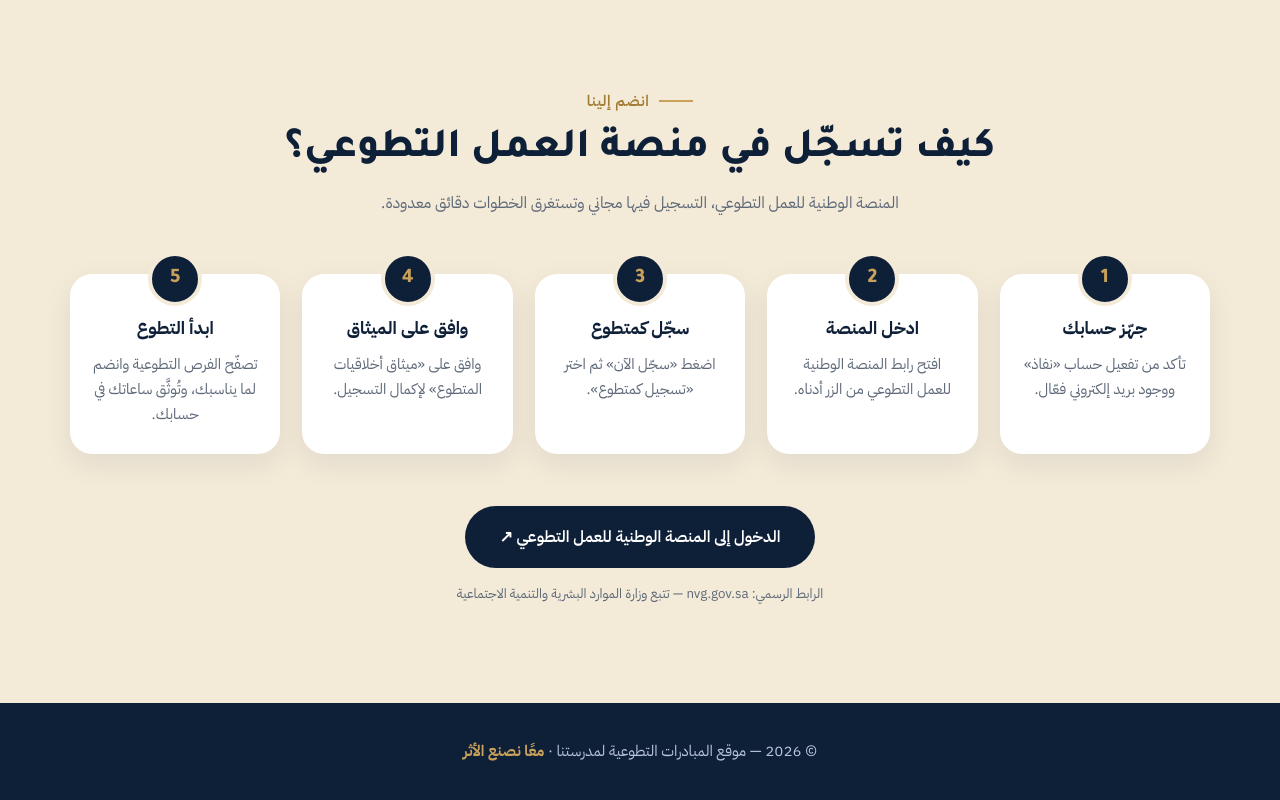
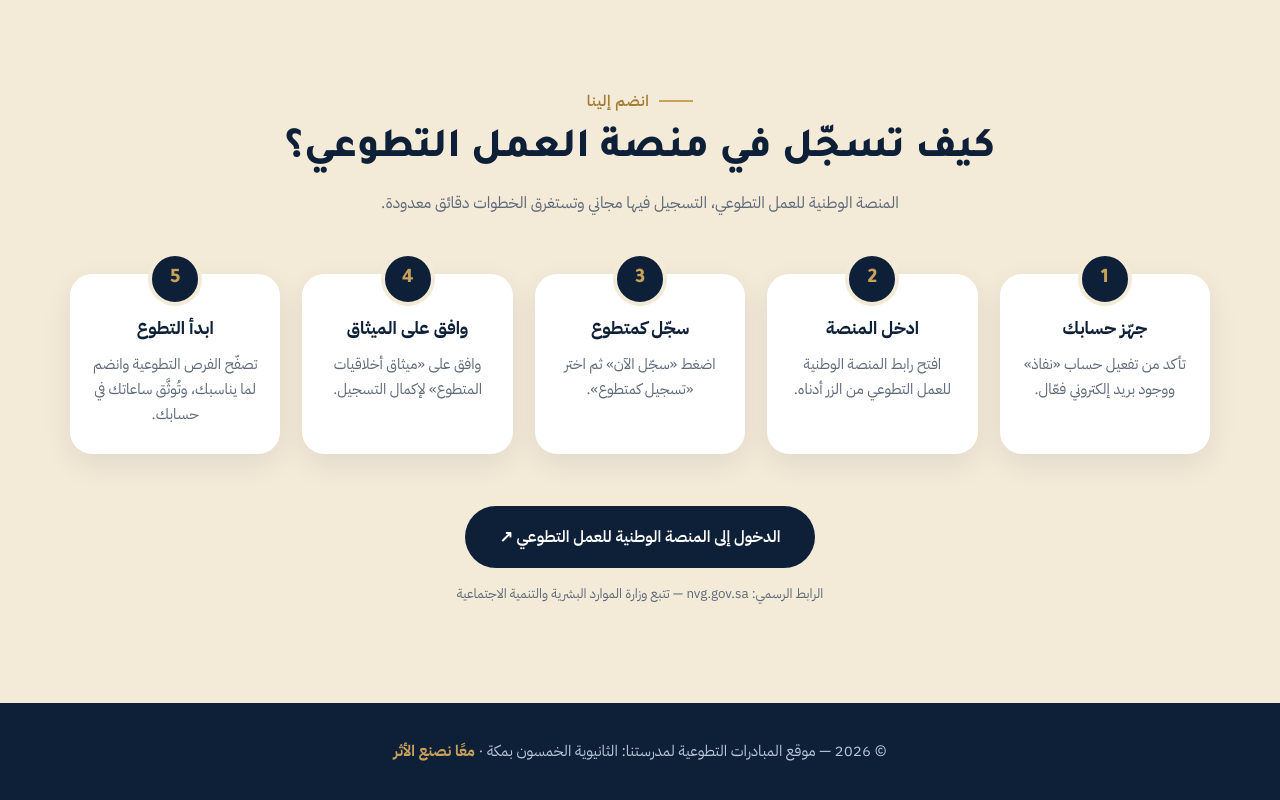
Before and after one commit to ramayan122/tamkeen, a plain HTML site: page volunteering/index.html in a window 1280 px wide. Shown: the part 4432-5232 px from the top of the page. Drawn offline with Linux system fonts and the light colour scheme.

Commit message:
Update index.html

```diff
--- a/volunteering/index.html
+++ b/volunteering/index.html
@@ -325,7 +325,7 @@
 </main>
 
 <footer>
-  <div class="container"><p>© <span id="y"></span> — موقع المبادرات التطوعية لمدرستنا · <b>معًا نصنع الأثر</b></p></div>
+  <div class="container"><p>© <span id="y"></span> — موقع المبادرات التطوعية لمدرستنا: الثانيوية الخمسون بمكة · <b>معًا نصنع الأثر</b></p></div>
 </footer>
 
 <!-- Lightbox -->
```
